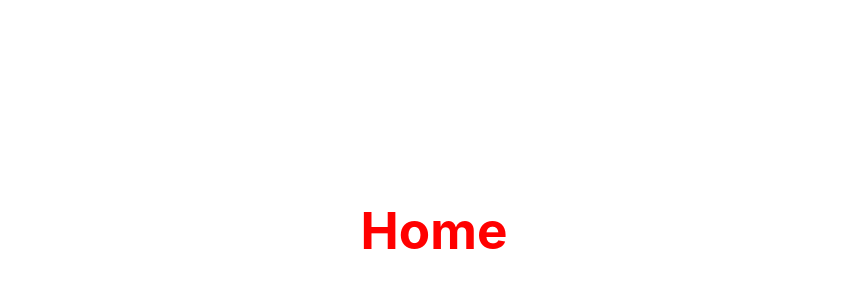
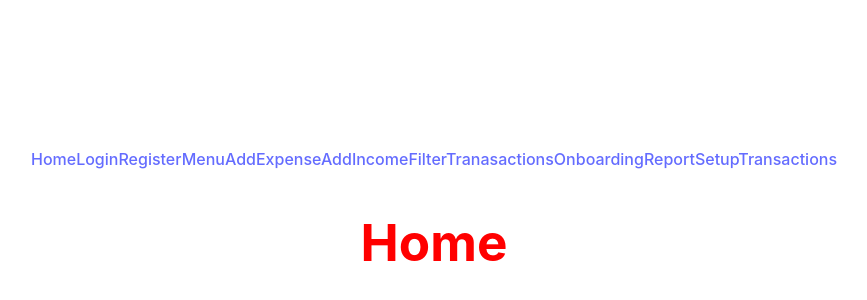
Before and after one commit to allbutgold/finco, a React (Vite) app in the folder frontend/: page / in a window 1280 px wide. Shown: the part 170-470 px from the top of the page, without its empty margins (206-1073 px from the left). Built offline with nearby package versions, Linux system fonts and the light colour scheme.

Commit message:
add Navigation

```diff
--- a/frontend/src/App.jsx
+++ b/frontend/src/App.jsx
@@ -14,12 +14,16 @@ import Report from './pages/Report/Report.jsx';
 import Setup from './pages/Setup/Setup.jsx';
 import Transactions from './pages/Transactions/Transactions.jsx';
 
+// components
+import Navigation from './components/Navigation/Navigation.jsx';
+
 
 function App() {
 
   return (
     <>
     <Router>
+      <Navigation />
       <Routes>
         <Route path="/" element={<Home/>} />
         <Route path="/login" element={<Login/>} />
--- /dev/null
+++ b/frontend/src/components/Navigation/Navigation.jsx
@@ -0,0 +1,21 @@
+import { Link } from "react-router-dom";
+
+const Navigation = () => {
+  return (
+    <section>
+      <Link to="/">Home</Link>
+      <Link to="/login">Login</Link>
+      <Link to="/register">Register</Link>
+      <Link to="/menu">Menu</Link>
+      <Link to="/add-expense">AddExpense</Link>
+      <Link to="/add-income">AddIncome</Link>
+      <Link to="/filter-transactions">FilterTranasactions</Link>
+      <Link to="/onboarding">Onboarding</Link>
+      <Link to="/report">Report</Link>
+      <Link to="/setup">Setup</Link>
+      <Link to="/transactions">Transactions</Link>
+    </section>
+  );
+}
+
+export default Navigation;
```
